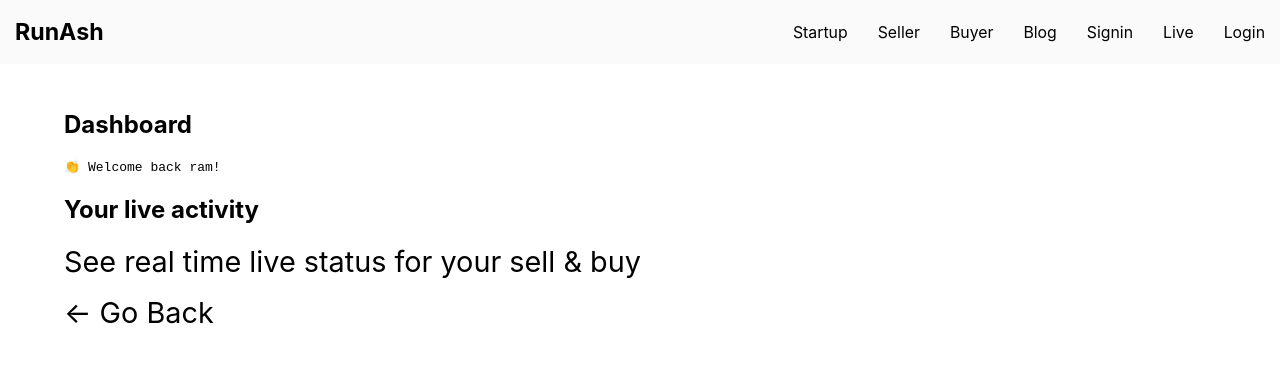
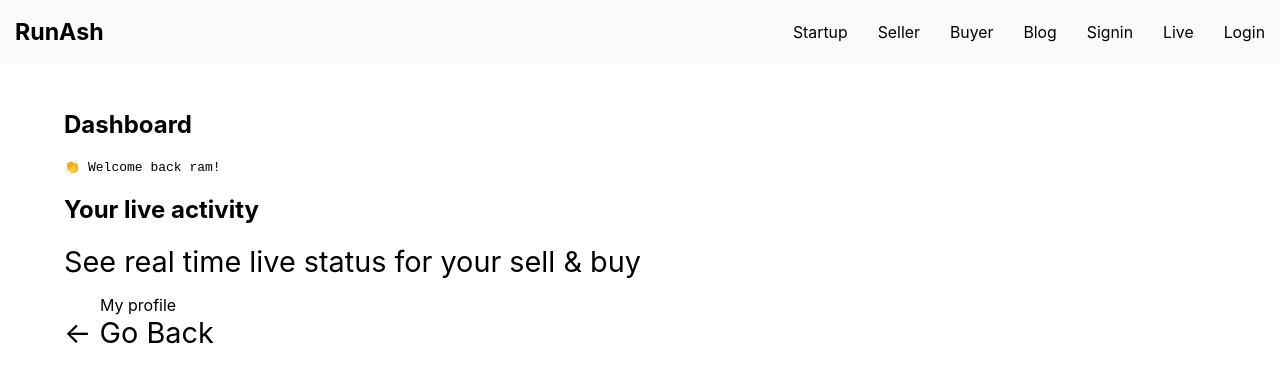
Before and after one commit to rammurmu/next, a Next.js app: page /dashboard in a window 1280 px wide. Shown: the top 382 px of the page. Built offline with nearby package versions, Linux system fonts and the light colour scheme.

Commit message:
Update dashboard.js

```diff
--- a/pages/dashboard.js
+++ b/pages/dashboard.js
@@ -13,7 +13,15 @@ export default function Dashboard() {
         <h2 className={styles.description}>
         Your live activity</h2>
         <p>See real time live status for your sell & buy</p>
-
+        <div className={styles.nav}>
+         <ul>
+           <li>
+            <Link href="/">
+            <a>My profile</a>
+            </Link>
+           </li>
+        </ul>
+        </div>
         <p className={styles.description}>
           <Link href="/">
             <a>&larr; Go Back</a>
```
